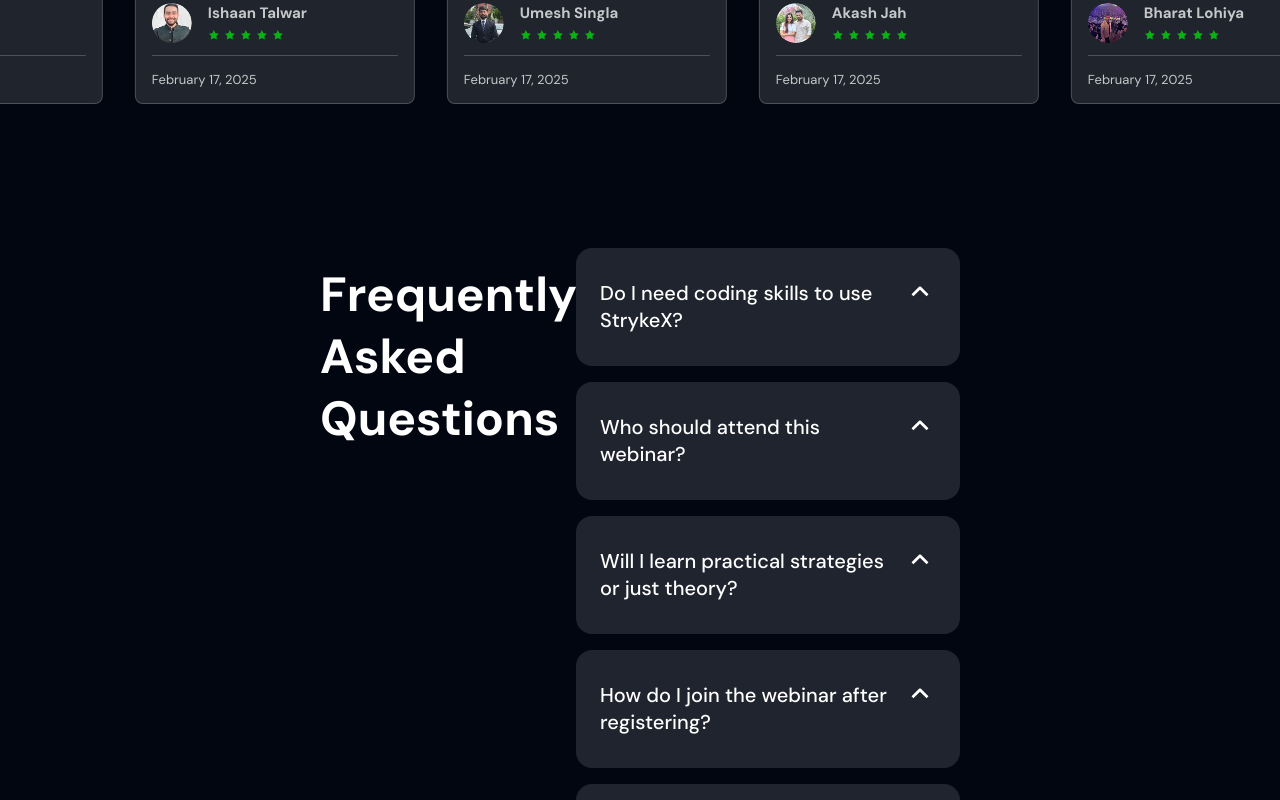
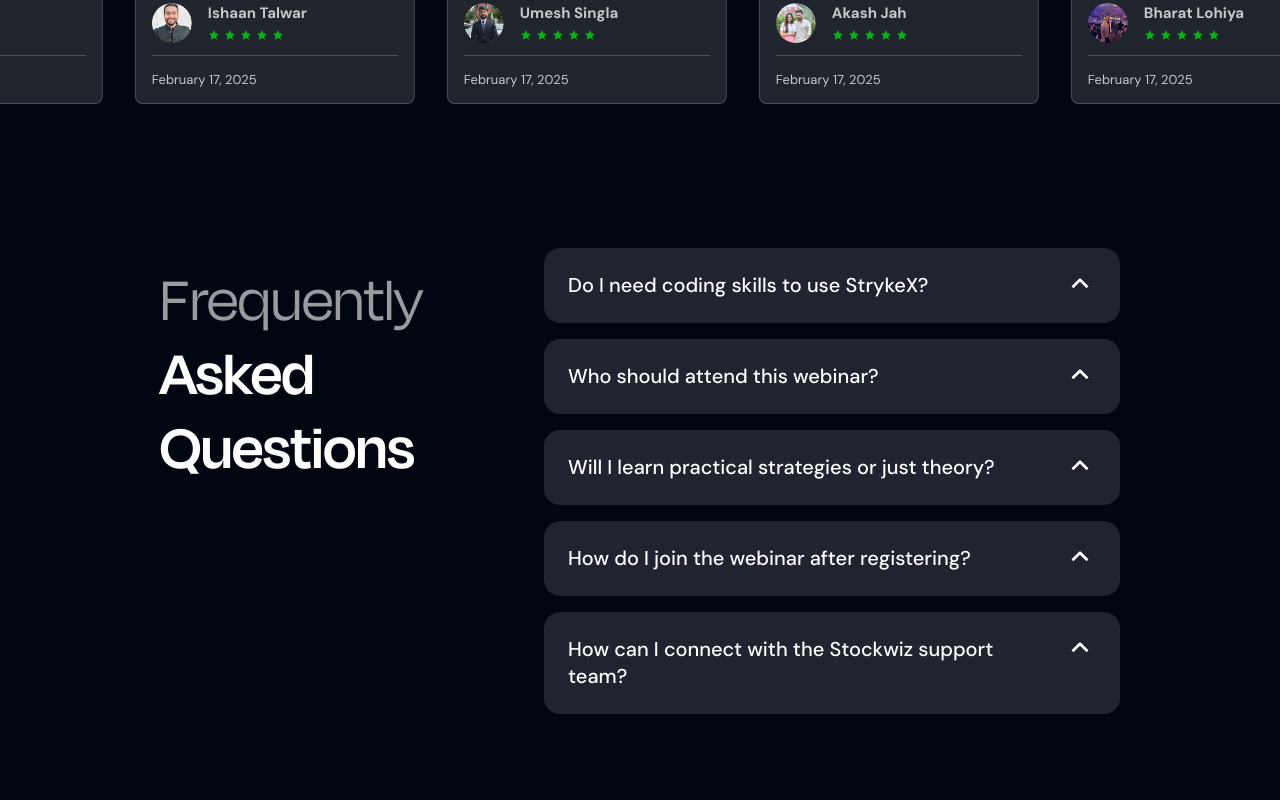
Before and after one commit to vikrantkkkk/algo-webinar, a React (Vite) app: page / in a window 1280 px wide. Shown: the part 10900-11700 px from the top of the page. Built offline with nearby package versions, Linux system fonts and the light colour scheme; a web font is replaced by a local one.

Commit message:
faq and footer completed

```diff
--- a/src/components/Faq.jsx
+++ b/src/components/Faq.jsx
@@ -12,22 +12,26 @@
   {
     id: 2,
     question: "Who should attend this webinar?",
-    answer: "This webinar is for beginners, retail traders, busy professionals, and even experienced investors who want to trade smarter using AI and automation.",
+    answer:
+      "This webinar is for beginners, retail traders, busy professionals, and even experienced investors who want to trade smarter using AI and automation.",
   },
   {
     id: 3,
     question: "Will I learn practical strategies or just theory?",
-    answer: "This is a hands-on, practical session. You'll see real strategies, live examples, and pre-built bots that you can start using right away.",
+    answer:
+      "This is a hands-on, practical session. You'll see real strategies, live examples, and pre-built bots that you can start using right away.",
   },
   {
     id: 4,
     question: "How do I join the webinar after registering?",
-    answer: "Once you register, you'll get a confirmation email + WhatsApp/SMS reminder with the Zoom link and joining instructions.",
+    answer:
+      "Once you register, you'll get a confirmation email + WhatsApp/SMS reminder with the Zoom link and joining instructions.",
   },
   {
     id: 5,
     question: "How can I connect with the Stockwiz support team?",
-    answer: "You can reach out to us via:<br/>✉️ Email: help@stockwiz.in<br/>📞 Phone: +91 6350670245",
+    answer:
+      "You can reach out to us via:<br/>✉️ Email: help@stockwiz.in<br/>📞 Phone: +91 6350670245",
   },
 ];
 
@@ -39,12 +43,13 @@
   };
 
   return (
-    <div className="flex items-center justify-between bg-[#010611] w-full h-auto md:pt-28 pt-20 pb-8 px-4 md:px-80">
+    <div className="flex items-center justify-between bg-[#010611] w-full h-auto md:pt-28 pt-20 md:pb-8 px-4 md:px-40">
       <div className="flex flex-col md:flex-row  w-full mx-auto">
-        <div className="md:w-[40%] w-full flex md:justify-start justify-center md:items-start items-center flex-col md:mt-4 text-center md:text-left">
-          <h2 className="font-semibold  md:text-[48px] text-[32px] leading-[42px] md:leading-[62px] text-white">
-            Frequently Asked Questions
-          </h2>
+        <div className="md:w-[40%] w-full flex md:justify-start justify-start md:items-start items-start flex-col md:mt-4 text-left">
+          <p className="font-normal md:text-[64px] text-[32px] text-[#FFFFFF99] md:leading-[74px] leading-[36px] font-degular text-left">
+            Frequently <br />
+            <span className="font-semibold text-white"> Asked Questions</span>
+          </p>
         </div>
 
         <div className="flex-1 mt-6 md:mt-0">
@@ -53,12 +58,15 @@
               <motion.div
                 onClick={() => toggleFAQ(index)}
                 key={item.id}
-                className={`w-full cursor-pointer md:max-w-[750px] rounded-[16px] px-6 py-8 bg-[#FFFFFF1F] text-white h-auto flex ${
+                className={`w-full cursor-pointer md:max-w-[750px] rounded-[16px] p-6 bg-[#FFFFFF1F] text-white h-auto flex ${
                   activeIndex === index ? "items-start" : "items-center"
                 }`}
                 initial={false}
                 animate={{
-                  backgroundColor: activeIndex === index ? "rgba(255, 255, 255, 0.15)" : "rgba(255, 255, 255, 0.12)"
+                  backgroundColor:
+                    activeIndex === index
+                      ? "rgba(255, 255, 255, 0.15)"
+                      : "rgba(255, 255, 255, 0.12)",
                 }}
                 transition={{ duration: 0.3, ease: "easeInOut" }}
                 whileHover={{ backgroundColor: "rgba(255, 255, 255, 0.2)" }}
@@ -78,7 +86,7 @@
                           duration: 0.4,
                           ease: "easeInOut",
                           opacity: { duration: 0.3 },
-                          height: { duration: 0.4 }
+                          height: { duration: 0.4 },
                         }}
                         style={{ overflow: "hidden" }}
                       >
@@ -101,11 +109,11 @@
                     src={arrow}
                     alt="arrow"
                     animate={{
-                      rotate: activeIndex === index ? -180 : 0
+                      rotate: activeIndex === index ? -180 : 0,
                     }}
                     transition={{
                       duration: 0.4,
-                      ease: "easeInOut"
+                      ease: "easeInOut",
                     }}
                   />
                 </motion.button>
```
